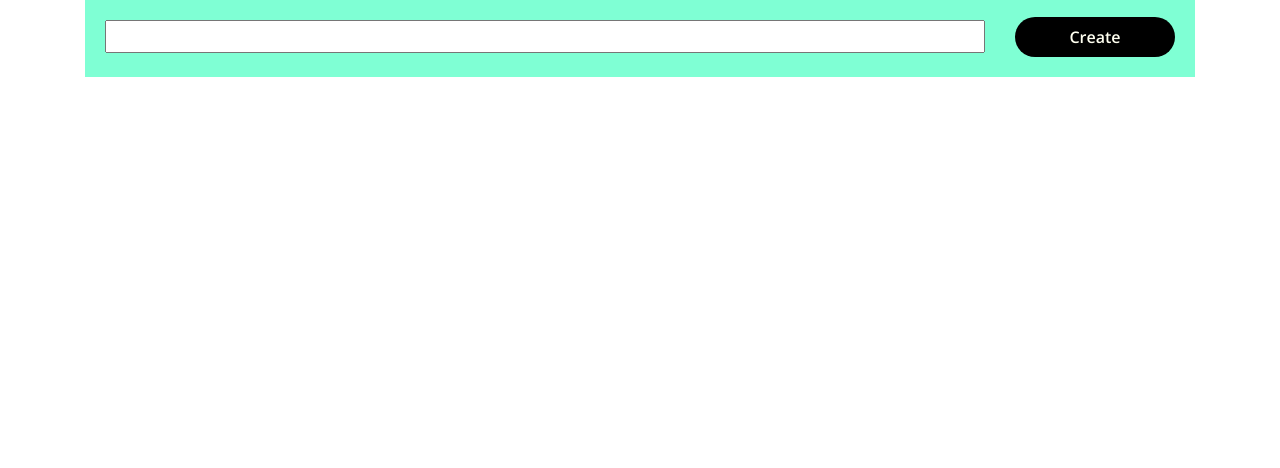
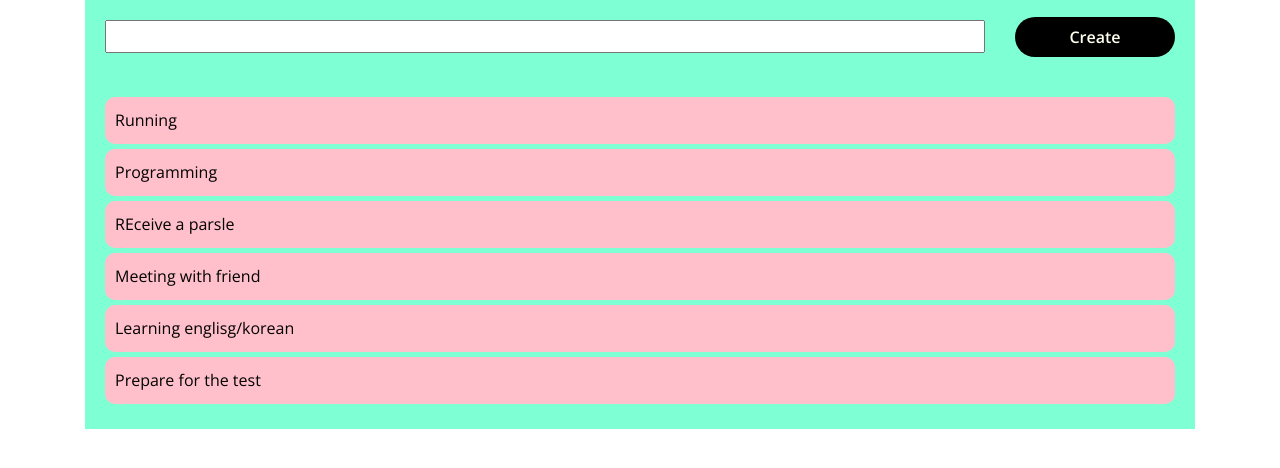
Before and after one commit to elmiramm/to-do-list, a plain HTML site: page index.html in a window 1280 px wide. Shown: the part 64-532 px from the top of the page. Drawn offline with Linux system fonts and the light colour scheme.

Commit message:
js - insert  task-list-items in list

```diff
--- a/css/style.css
+++ b/css/style.css
@@ -129,16 +129,12 @@ select {
 	color: #FFFFF0;
 	background-color: var(--mainTextColor);
 	border-radius: 21px;
-	@media (any-hover: hover) {
-		&:hover {
-			background-color: #000;
-			color: var(--accentColor);
-		}
-	}
 }
 
 /* -----Общие блоки-End---- */
-
+.todo-list {
+	background-color: aquamarine;
+}
 .actions {
 	padding: 20px 20px;
 	width: 100%;
@@ -146,9 +142,21 @@ select {
 	justify-content: space-between;
 	align-items: center;
 	gap: 30px;
-	background-color: aquamarine;
 }
 
 .task-input {
 	flex: 1 1 auto;
 }
+
+.list {
+	padding: 20px;
+}
+.list__item {
+	padding: 10px;
+	background-color: pink;
+	border-radius: 10px;
+
+	margin-bottom: 5px;
+
+	cursor: pointer;
+}
--- a/js/app.js
+++ b/js/app.js
@@ -0,0 +1,24 @@
+const tasks = [
+	'Running',
+	'Programming',
+	'REceive a parsle',
+	'Meeting with friend',
+	'Learning englisg/korean',
+	'Prepare for the test',
+];
+
+const renderListItems = listItems => {
+	const listElem = document.querySelector('.list');
+
+	const listItemsElems = listItems.map(itemText => {
+		const listItemElem = document.createElement('li');
+		listItemElem.classList.add('list__item');
+		listItemElem.append(itemText);
+
+		return listItemElem;
+	});
+
+	listElem.append(...listItemsElems);
+}
+
+renderListItems(tasks);
```
